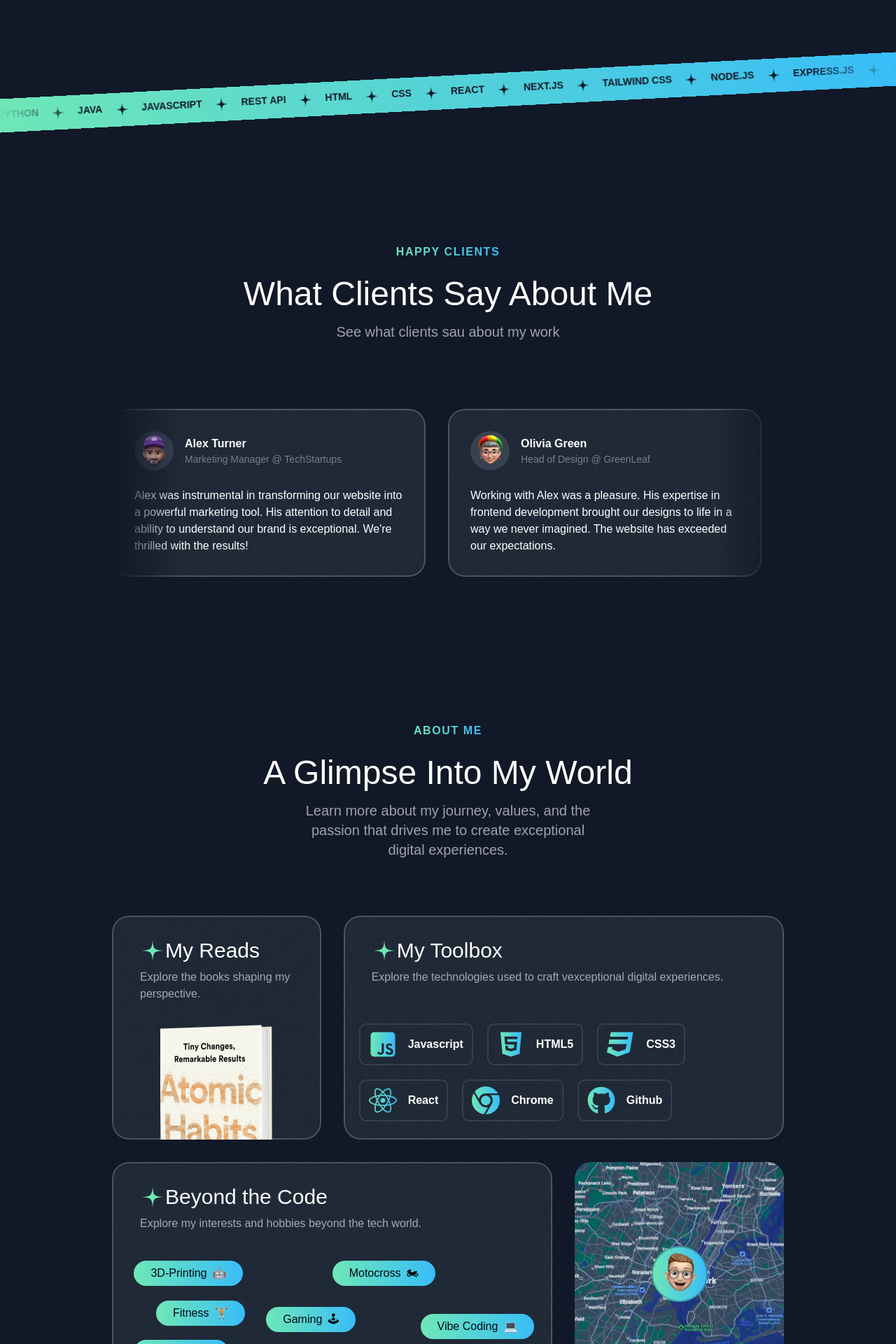
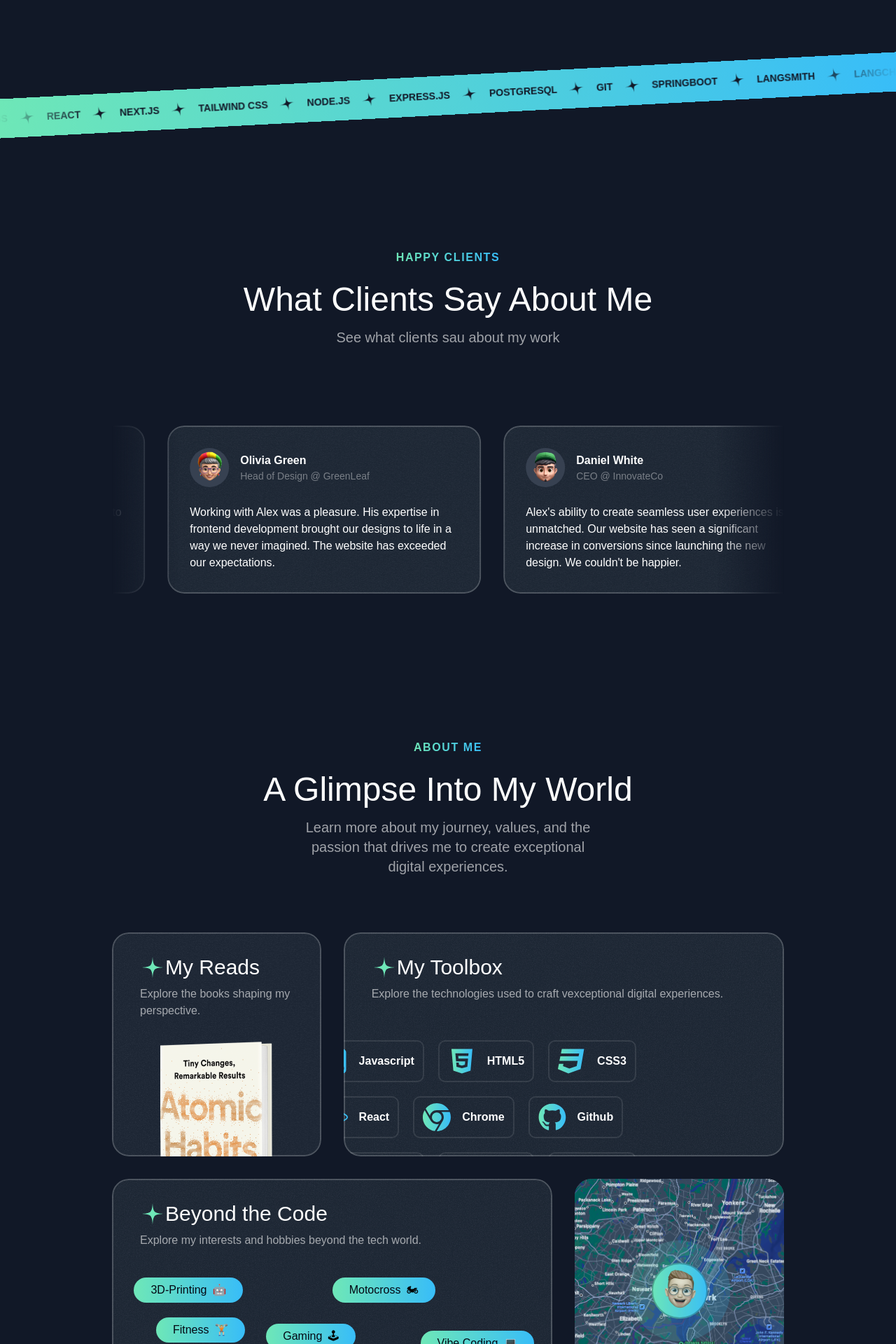
Before and after one commit to juangurdian/Portfolio-Website-JCGurdian, a Next.js app: page / in a window 1280 px wide. Shown: the part 2860-4780 px from the top of the page at 70% size. Built offline with nearby package versions, Linux system fonts and the light colour scheme; a web font is replaced by a local one.

Commit message:
added tape and about us animation partially

```diff
--- a/src/components/ToolboxItems.tsx
+++ b/src/components/ToolboxItems.tsx
@@ -1,5 +1,6 @@
 import { twMerge } from "tailwind-merge";
 import { TechIcon } from "./TechIcon"
+import { Fragment } from 'react';
 
 export const ToolboxItems = ({ items, className, itemsWrapperClassName, }:{
     items: {
@@ -13,12 +14,17 @@
     return (
         <div className={twMerge("flex", className)}>
             <div className={twMerge("flex flex-wrap p-6 gap-6", itemsWrapperClassName)}>
-                      {items.map(item => (
+
+                      {[...new Array(2)].fill(0).map((_, index) => (
+                        <Fragment key={index}>
+                          {items.map(item => (
                         <div key={item.title} className="inline-flex items-center gap-4 py-2 px-3 outline outline-2 outline-white/10 rounded-lg">
                           <TechIcon component={item.iconType} />
                           <span className=" text-white font-semibold">{item.title}</span>
                         </div>
                       ))}
+                        </Fragment>
+                      ))}
                     </div>
                 </div>
     );
--- a/src/sections/About.tsx
+++ b/src/sections/About.tsx
@@ -115,7 +115,8 @@
             < CardHeader title="My Toolbox"
                           description="Explore the technologies used to craft vexceptional digital experiences."
                           className="" />
-              <ToolboxItems items={toolboxItems} className=""/>
+              <ToolboxItems items={toolboxItems} className="" itemsWrapperClassName="animate-move-left [animation-duration:30s]"/>
+              <ToolboxItems items={toolboxItems} className="mt-6" itemsWrapperClassName="-animate-move-right [animation-duration:30s]"/>
             </Card>
           </div>
           <div className="grid grid-cols-1  md:grid-cols-5 lg:grid-cols-3 gap-8">
@@ -132,7 +133,9 @@
           </Card>
           <Card className="h-[320px] p-0 relaitve md:col-span-2 lg:col-span-1">
             <Image src={mapImage} alt="map" className="h-full w-full object-cover object-left-top" />
-            <div className="absolute top-1/2 left-1/2 -translate-x-1/2 -translate-y-1/2 size-20 rounded-full bg-gradient-to-r from-emerald-300 to-sky-400 after:content-[''] after:absolute after:inset-0 after:outline after:outline-2 after:-outline-offset-2 after:rounded-full after:outline-gray-900/30">
+            <div className="absolute top-1/2 left-1/2 -translate-x-1/2 -translate-y-1/2 size-20 rounded-full after:content-[''] after:absolute after:inset-0 after:outline after:outline-2 after:-outline-offset-2 after:rounded-full after:outline-gray-900/30">
+            <div className=" absolute inset-0 rounded-full bg-gradient-to-r from-emerald-300 to-sky-400 -z-2 animate-ping [animation-duration:2s]"></div>
+            <div className=" absolute inset-0 rounded-full bg-gradient-to-r from-emerald-300 to-sky-400 -z-10"></div>
             <Image src={smileMemoji} alt="smiling memoji" className="size-20"/>
             </div>
           </Card>
--- a/src/sections/Tape.tsx
+++ b/src/sections/Tape.tsx
@@ -1,4 +1,5 @@
 import StarIcon from "@/assets/icons/star.svg";
+import { Fragment } from 'react';
 
 const words = [
   "Python",
@@ -31,13 +32,17 @@
     <div className="py-16 lg:py-24 overflow-x-clip">
       <div className="bg-gradient-to-r from-emerald-300 to-sky-400 -rotate-3 -mx-1">
       <div className="flex [mask-image:linear-gradient(to_right,transparent,black_10%,black_90%,transparent)]">
-      <div className="flex flex-none gap-4">
-      {words.map(word => (
-        <div key={word} className="inline-flex gap-4 py-3">
-          <span className="text-gray-900 uppercase font-extrabold text-sm">{word}</span>
-          <StarIcon className="size-6 text-gray-900 -rotate-11"/>
-        </div>
-      ))}
+      <div className="flex flex-none gap-4 pr-4 py-4 animate-move-left [animation-duration:30s]">
+      {[...new Array(2)].fill(0).map((_, idx) =>(
+        <Fragment key={idx}>
+            {words.map(word => (
+              <div key={word} className="inline-flex gap-4 items-center">
+                <span className="text-gray-900 uppercase font-extrabold text-sm">{word}</span>
+                <StarIcon className="size-6 text-gray-900 -rotate-12"/>
+              </div>
+            ))}
+            </Fragment>
+          ))}
       </div>
       </div>
       </div>
--- a/src/sections/Testimonials.tsx
+++ b/src/sections/Testimonials.tsx
@@ -7,6 +7,7 @@
 import { SectionHeader } from "@/components/Sectionheader";
 import grainImage from "@/assets/images/grain.jpg";
 import { Card } from "@/components/Card";
+import { Fragment } from 'react';
 
 const testimonials = [
   {
@@ -51,10 +52,13 @@
         description={"See what clients sau about my work"} />
 
 
-      <div className="mt-16 lg:mt-24 flex overflow-x-clip [mask-image:linear-gradient(to_right,transparent,black_10%,black_90%,transparent)]">
-        <div className="flex flex-none gap-8">
+      <div className="mt-12 lg:mt-24 flex overflow-x-clip [mask-image:linear-gradient(to_right,transparent,black_10%,black_90%,transparent)] py-4 -my-4">
+        <div className="flex flex-none gap-8 pr-8 animate-move-left [animation-duration:40s] hover:[animation-play-state:paused]">
+          {[...new Array(2)].fill(0).map((_, index) => (
+            <Fragment key={index}>
+
         {testimonials.map(testimonial => (
-          <Card key={testimonial.name} className="max-w-xs md:max-w-md p-6 md:p-8">
+          <Card key={testimonial.name} className="max-w-xs md:max-w-md p-6 md:p-8 hover:rotate-3 transition duration-300">
             <div className="flex gap-4 items-center">
               <div className="size-14 bg-gray-700 inline-flex items-center justify-center rounded-full flex-shrink-0">
             <Image src={testimonial.avatar} alt={testimonial.name} className="max-h-full" />
@@ -67,6 +71,8 @@
             <p className="text-white mt-4 md:mt-6 text-sm md:text-base">{testimonial.text}</p>
           </Card>
         ))}
+        </Fragment>
+      ))}
       </div>
     </div>
     </div>
--- a/tailwind.config.ts
+++ b/tailwind.config.ts
@@ -26,18 +26,37 @@
         serif: ["var(--font-serif)", "serif"],
       },
       animation: {
-        'ping-large': "ping-large 1s ease-in-out infinite"
+        'ping-large': "ping-large 1s ease-in-out infinite",
+        "move-left": "move-left 1s linear infinite",
+        "move-right": "move-right 1s linear infinite"
       },
       keyframes: {
         'ping-large': {
           '75%, 100%': {
             transform: 'scale(3)',
             opacity: '0',
-          }
-        }
-      }
+          },
+        },
+        'move-left': {
+        '0%': {
+          transform: "translateX(0%)"
+        },
+        '100%': {
+          transform: "translateX(-50%)"
+        },
+      },
+      'move-right': {
+        '0%': {
+          transform: "translateX(-50%)"
+        },
+        '100%': {
+          transform: "translateX(0%)"
+        },
+      },
     },
   },
+},
   plugins: [],
 };
+
 export default config;
```
